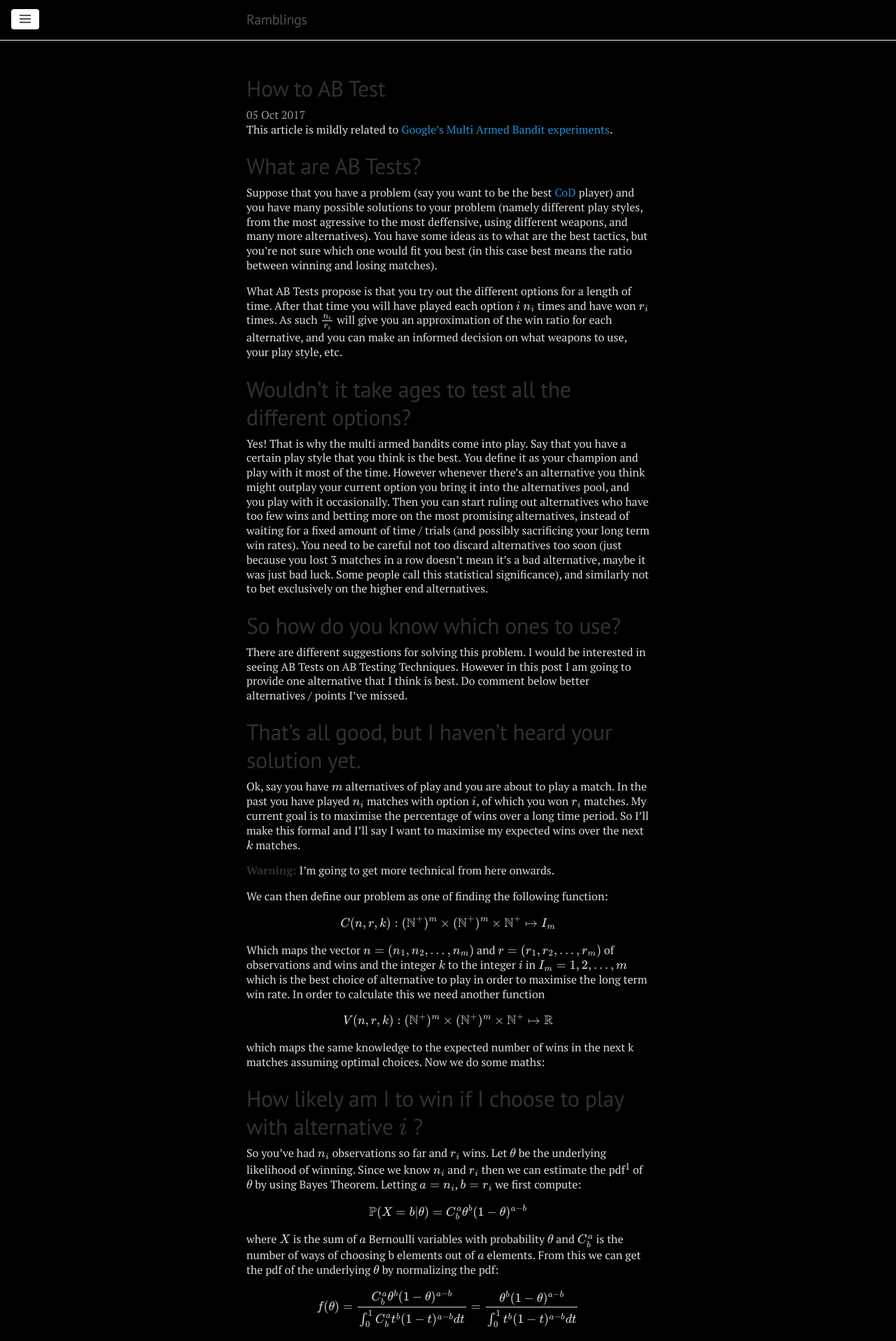
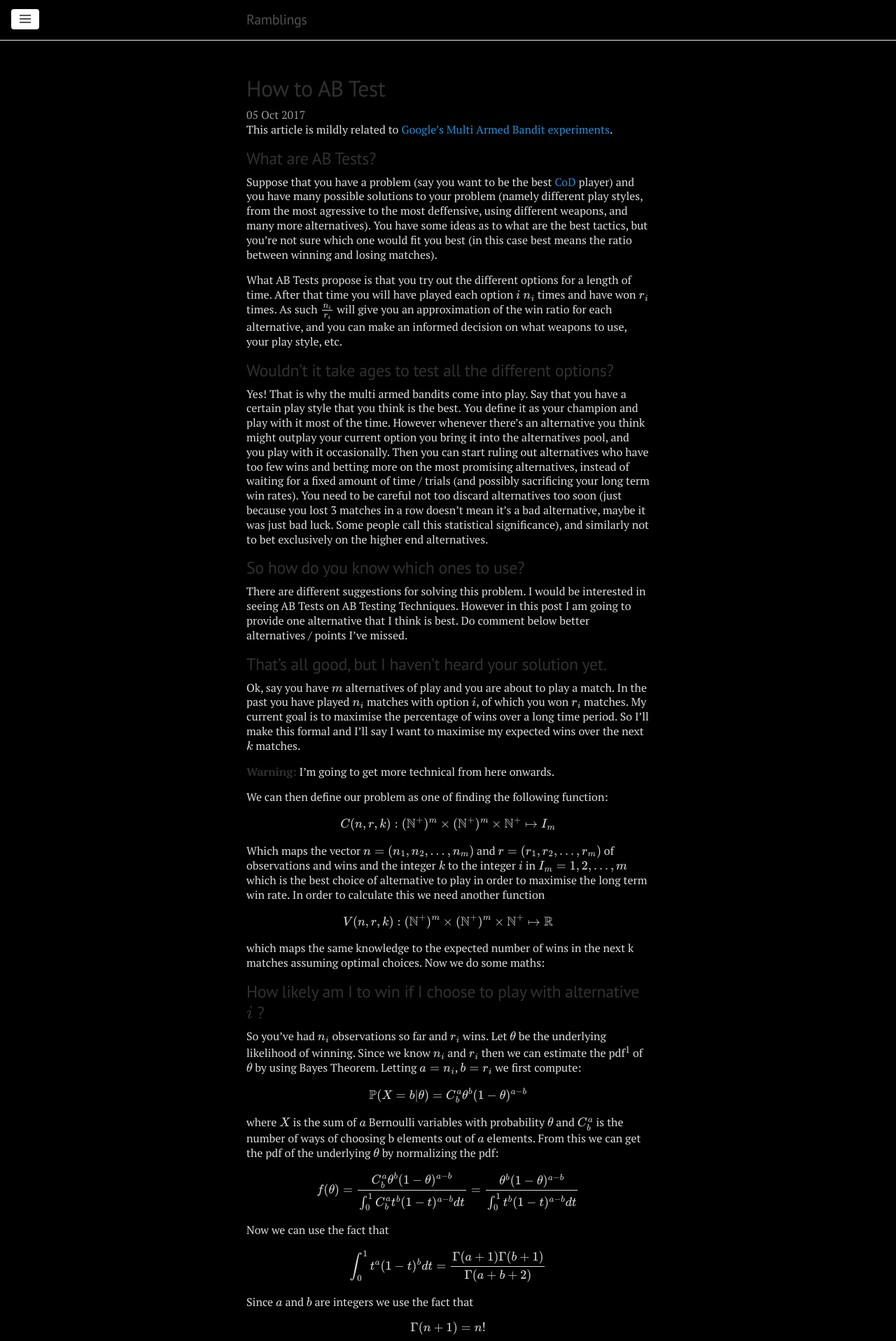
Before and after one commit to migueltorrescosta/migueltorrescosta.github.io, a Jekyll site: the page built from _posts/2017-10-05-How-to-AB-Test.md, in a window 1280 px wide. Shown: the top 1917 px of the page at 70% size. Built offline with Jekyll 4.4.1, drawn with Linux system fonts in a browser that asks for light colours; nearby versions of some CDN libraries; formulas are drawn with MathJax 3; comment, search, counter and statistics services are not loaded.

Commit message:
Reduced size of headings

```diff
--- a/_posts/2017-10-05-How-to-AB-Test.md
+++ b/_posts/2017-10-05-How-to-AB-Test.md
@@ -7,7 +7,7 @@
 
 This article is mildly related to [Google's Multi Armed Bandit experiments](https://support.google.com/analytics/answer/2844870).
 
-# What are AB Tests?
+## What are AB Tests?
 
 Suppose that you have a problem (say you want to be the best [CoD](https://www.callofduty.com) player) and you have many possible solutions to your problem (namely different play styles, from the most agressive to the most deffensive, using different weapons, and many more alternatives). You have some ideas as to what are the best tactics, but you're not sure which one would fit you best (in this case best means the ratio between winning and losing matches).
 
@@ -15,15 +15,15 @@
 
 <!--excerpt ends here-->
 
-# Wouldn't it take ages to test all the different options?
+## Wouldn't it take ages to test all the different options?
 
 Yes! That is why the multi armed bandits come into play. Say that you have a certain play style that you think is the best. You define it as your champion and play with it most of the time. However whenever there's an alternative you think might outplay your current option you bring it into the alternatives pool, and you play with it occasionally. Then you can start ruling out alternatives who have too few wins and betting more on the most promising alternatives, instead of waiting for a fixed amount of time / trials (and possibly sacrificing your long term win rates). You need to be careful not too discard alternatives too soon (just because you lost 3 matches in a row doesn't mean it's a bad alternative, maybe it was just bad luck. Some people call this statistical significance), and similarly not to bet exclusively on the higher end alternatives.
 
-# So how do you know which ones to use?
+## So how do you know which ones to use?
 
 There are different suggestions for solving this problem. I would be interested in seeing AB Tests on AB Testing Techniques. However in this post I am going to provide one alternative that I think is best. Do comment below better alternatives / points I've missed.
 
-# That's all good, but I haven't heard your solution yet.
+## That's all good, but I haven't heard your solution yet.
 
 Ok, say you have $$m$$ alternatives of play and you are about to play a match. In the past you have played $$n_i$$ matches with option $$i$$, of which you won $$r_i$$ matches. My current goal is to maximise the percentage of wins over a long time period. So I'll make this formal and I'll say I want to maximise my expected wins over the next $$k$$ matches.
 
@@ -39,7 +39,7 @@
 
 which maps the same knowledge to the expected number of wins in the next k matches assuming optimal choices. Now we do some maths:
 
-# How likely am I to win if I choose to play with alternative $$i$$ ?
+## How likely am I to win if I choose to play with alternative $$i$$ ?
 
 So you've had $$n_i$$ observations so far and $$r_i$$ wins. Let $$\theta$$ be the underlying likelihood of winning. Since we know $$n_i$$ and $$r_i$$ then we can estimate the pdf<sup>1</sup> of $$\theta$$ by using Bayes Theorem. Letting $$a=n_i$$, $$b=r_i$$ we first compute:
 
@@ -87,7 +87,7 @@
 
 Awesomeness, all of the above simplifies to a really neat expression. If we played $$n_i$$ matches with $$r_i$$ wins then the chances of winning the next match is $$ \frac{r_i + 1}{n_i +2} $$ . As a bonus that expression works even if $$n_i = r_i = 0$$, since in that case we are assuming the pdf of $$\theta$$ to be the entropy maximising (and hence knowledge minimising) uniform distribution, in which case there's a $$\frac{1}{2}$$ chance of winning. On second thought, that is to be expected since the pdf and integral above only require $$n_i$$ and $$r_i$$ not to be negative, so there's that.
 
-# Yay, now we know that the chances of success by chosing option $$i$$. How does this help us in making long term choices?
+## Yay, now we know that the chances of success by chosing option $$i$$. How does this help us in making long term choices?
 
 We have found the solutions of $$C$$ and $$V$$ for $$k=1$$, namely:
 
@@ -103,7 +103,7 @@
 
 As such we only need to find the $$argmax_i$$ of the expression above to find $$C(n,r,k)$$, and use that to find $$V(n,r,k)$$. Hence we have found a recursive formula for this, which can be solved somewhat efficiently using [dynamic programming](https://en.wikipedia.org/wiki/Dynamic_programming)<sup>3</sup> since there will be many values computed repeatedly.
 
-# Great, now what?
+## Great, now what?
 
 Well, I still need to implement this, probably in a python notebook that I'll leave available somewhere (only then can I check how feasable it is to compute this result). If it turns out to be computationally unfeasable (due to huge $$k$$'s) then I'll try to tackle it in a sligthly different way:
 
```
